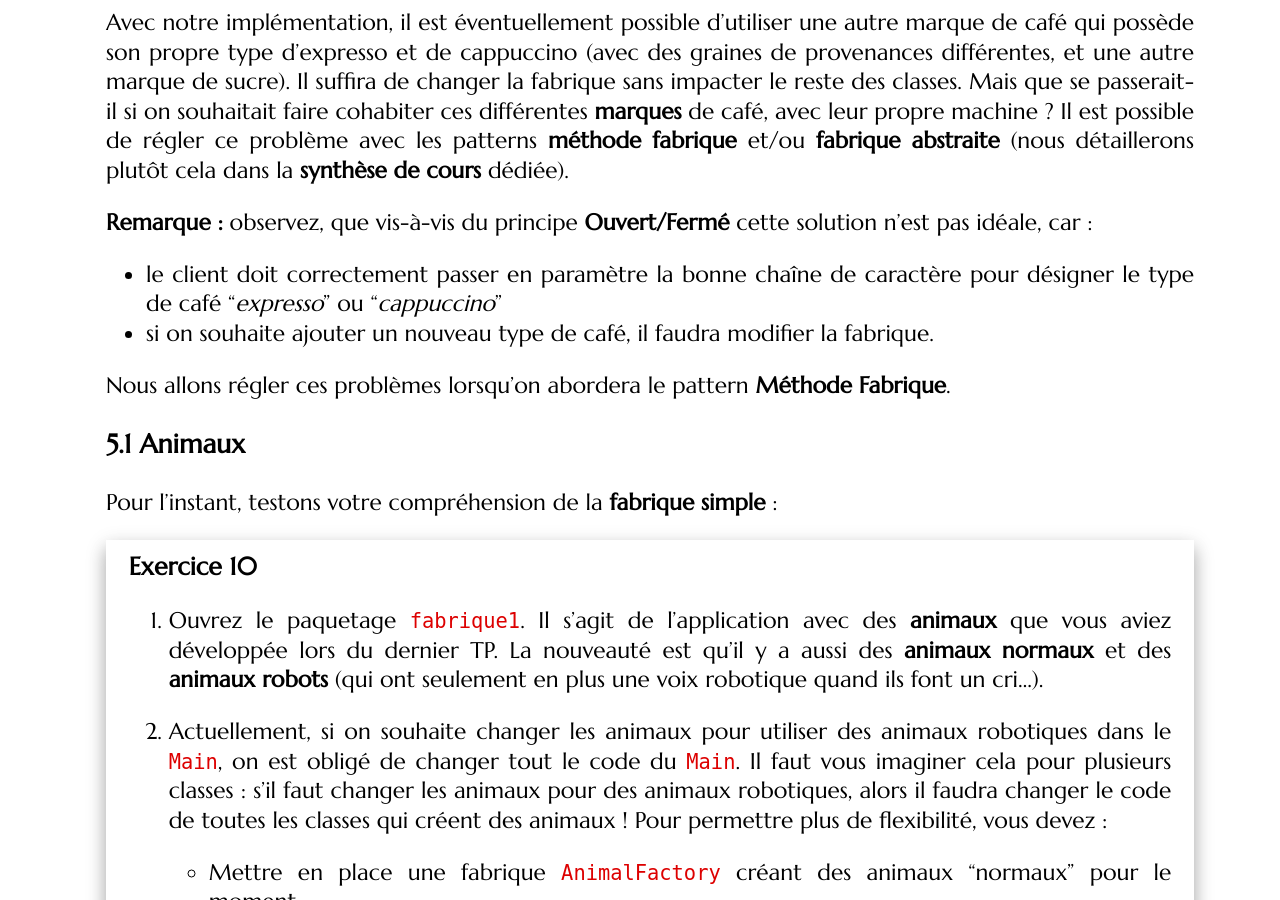
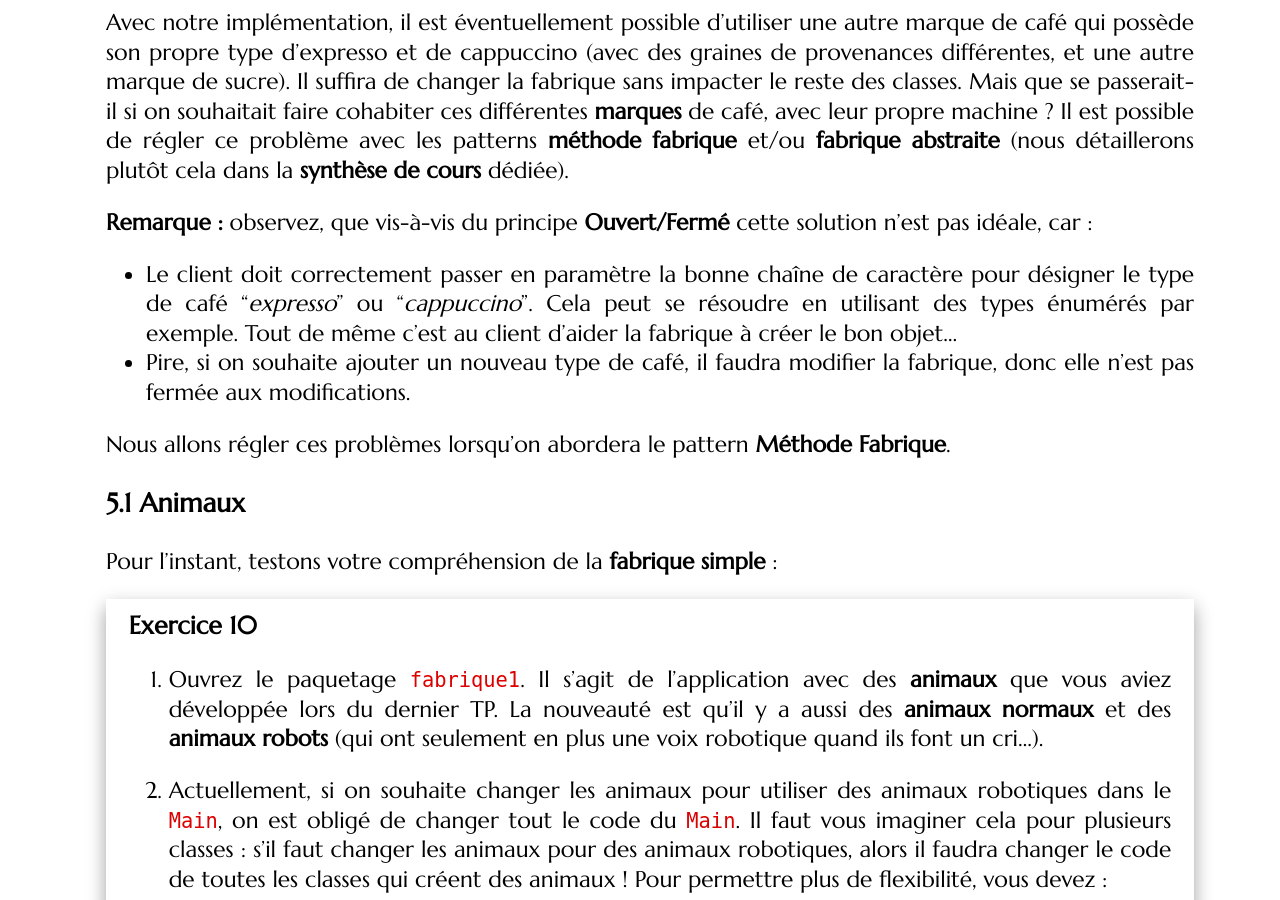
Before and after one commit to mgasquet/R304-QualiteDeveloppement, a Jekyll site: the page built from tutorials/tutorial4.md, in a window 1280 px wide and 900 px high, scrolled down 42832 px. Built offline with Jekyll 4.4.1, drawn with Linux system fonts in a browser that asks for light colours; some web fonts are replaced; some of the changed text lies outside the part shown.

Commit message:
qq précisions supplémentaires factory simple vs méthode factory

```diff
--- a/tutorials/tutorial4.md
+++ b/tutorials/tutorial4.md
@@ -1257,8 +1257,8 @@ La première méthode (avec le bloc **switch**) pourrait ressembler à du mauvai
 Avec notre implémentation, il est éventuellement possible d'utiliser une autre marque de café qui possède son propre type d'expresso et de cappuccino (avec des graines de provenances différentes, et une autre marque de sucre). Il suffira de changer la fabrique sans impacter le reste des classes. Mais que se passerait-il si on souhaitait faire cohabiter ces différentes **marques** de café, avec leur propre machine ? Il est possible de régler ce problème avec les patterns **méthode fabrique** et/ou **fabrique abstraite** (nous détaillerons plutôt cela dans la **synthèse de cours** dédiée).
 
 **Remarque :** observez, que vis-à-vis du principe **Ouvert/Fermé** cette solution n'est pas idéale, car :
-* le client doit correctement passer en paramètre la bonne chaîne de caractère pour désigner le type de café "_expresso_" ou "_cappuccino_"
-* si on souhaite ajouter un nouveau type de café, il faudra modifier la fabrique.
+* Le client doit correctement passer en paramètre la bonne chaîne de caractère pour désigner le type de café "_expresso_" ou "_cappuccino_". Cela peut se résoudre en utilisant des types énumérés par exemple. Tout de même c'est au client d'aider la fabrique à créer le bon objet...
+* Pire, si on souhaite ajouter un nouveau type de café, il faudra modifier la fabrique, donc elle n'est pas fermée aux modifications.
 
 Nous allons régler ces problèmes lorsqu'on abordera le pattern **Méthode Fabrique**.
 ### Animaux
@@ -1588,7 +1588,6 @@ Ce pattern va notamment permettre de créer et de sélectionner différents type
 1. Ouvrez le paquetage `fabrique2` puis `v2`. Il s'agit de la deuxième partie du **jeu de stratégie type heroic fantasy**. De nouvelles classes sont à votre disposition :
 
    * Diverses **armes de siège** : chaque armée peut construire des armes de siège spécifiques avec lesquelles elle peut attaquer.
-
    * Divers **sorts** : chaque armée possède un **sort** de prédilection qu'elle peut déclencher.
 
 2. En plus du recrutement, chaque **armée** peut construire un type d'arme de siège spécifique et utiliser un type de sort spécifique.
```
Also changed, not shown: other parts of tutorials/tutorial4.md (+2 -2 lines).
